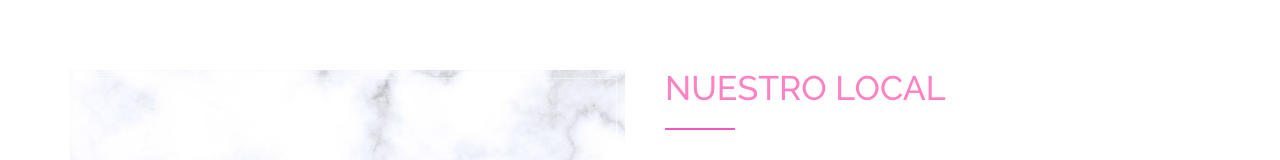
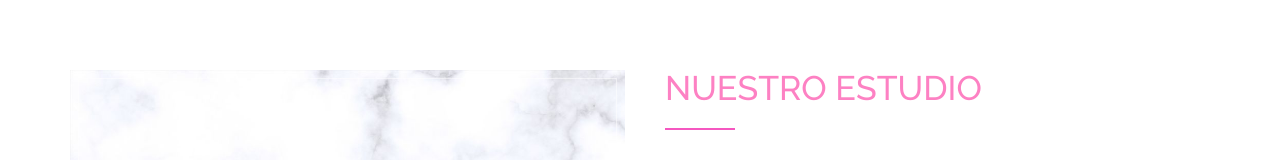
Before and after one commit to BraianAcero1/BraianAcero1.github.io, a plain HTML site: page index.html in a window 1280 px wide. Shown: the part 609-769 px from the top of the page. Drawn offline with nearby package versions, Linux system fonts and the light colour scheme.

Commit message:
Update index.html

```diff
--- a/index.html
+++ b/index.html
@@ -81,7 +81,7 @@
       </div>
       <div class="col-xs-12 col-md-6">
         <div class="about-text">
-          <h2>Nuestro Local</h2>
+          <h2>Nuestro ESTUDIO</h2>
           <hr>
           <p>"Brows and Lashes by Karina Pérez, un oasis de belleza diseñado exclusivamente para mujeres que buscan resaltar su encanto natural. En nuestro acogedor santuario de estética, la maestría se encuentra con la elegancia, creando un espacio donde la belleza individual se celebra con pasión.
 
```
